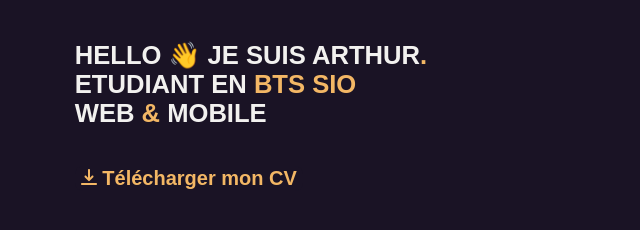
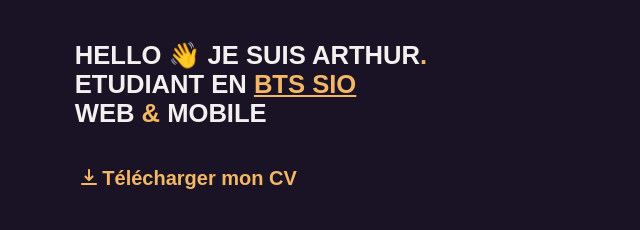
Before and after one commit to Arthurbsnrd/Portfolio, a plain HTML site: page index.html in a window 1280 px wide. Shown: the part 121-351 px from the top of the page, 0-640 px from the left. Drawn offline with Linux system fonts and the light colour scheme.

Commit message:
Add files via upload

```diff
--- a/style.css
+++ b/style.css
@@ -241,7 +241,7 @@ a.bulle:hover span {
 	background-color: white;
 }
 #BTS{
-	text-decoration: none;
+	text-decoration: underline #F3B765;
 	left: 0px;
 	top: 0px;
 }
```
